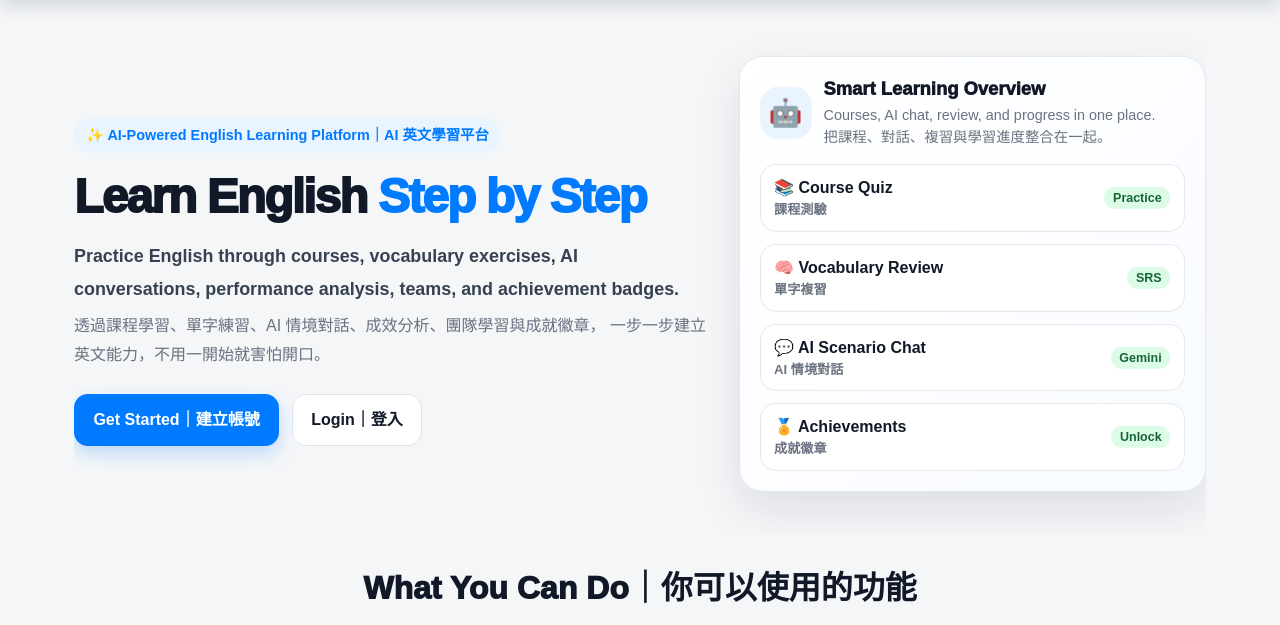
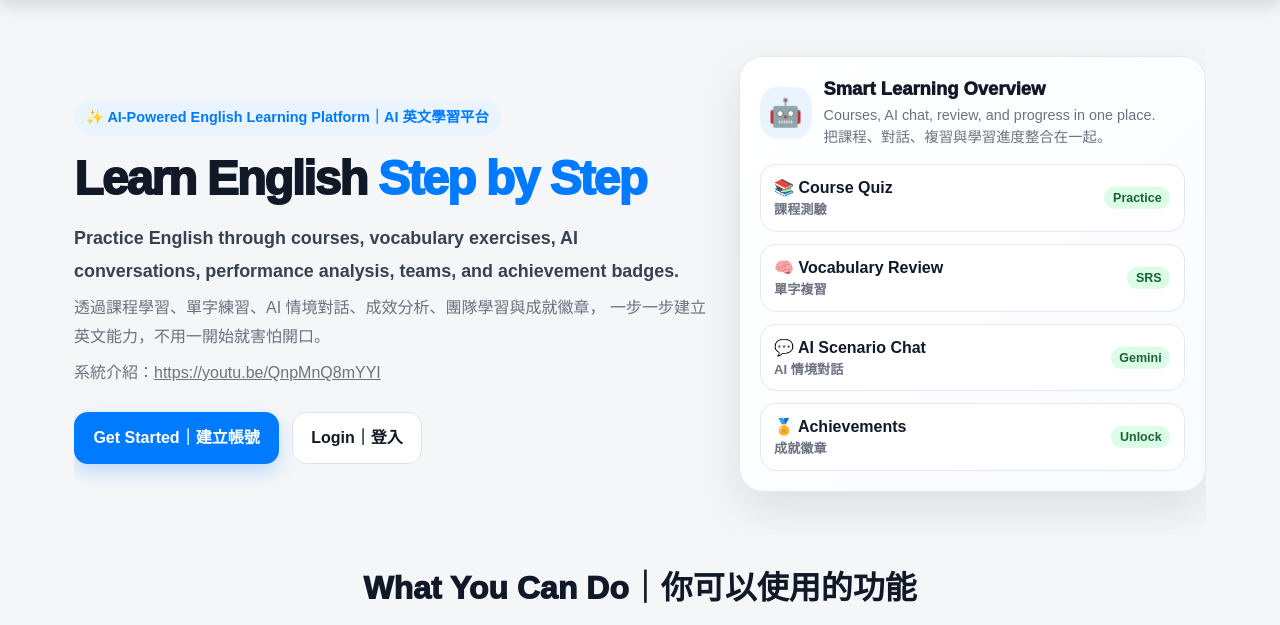
Before and after one commit to PeiHsiuLu/oop_teachingsystem, a Flask app: page / in a window 1280 px wide. Shown: the part 68-693 px from the top of the page. Run offline with Flask 3, Linux system fonts and the light colour scheme.

Commit message:
Added video link to index

```diff
--- a/app/templates/index.html
+++ b/app/templates/index.html
@@ -674,6 +674,11 @@
                 一步一步建立英文能力，不用一開始就害怕開口。
             </p>
 
+
+            <p class="hero-subtitle-zh">
+                系統介紹：<a href="https://youtu.be/QnpMnQ8mYYI">https://youtu.be/QnpMnQ8mYYI</a>
+            </p>
+
             <div class="hero-actions">
                 {% if current_user.is_authenticated %}
                     {% if current_user.role == 'student' %}
```
